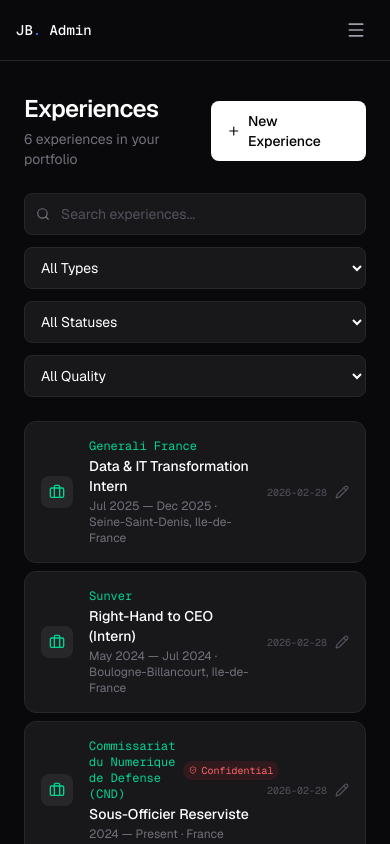
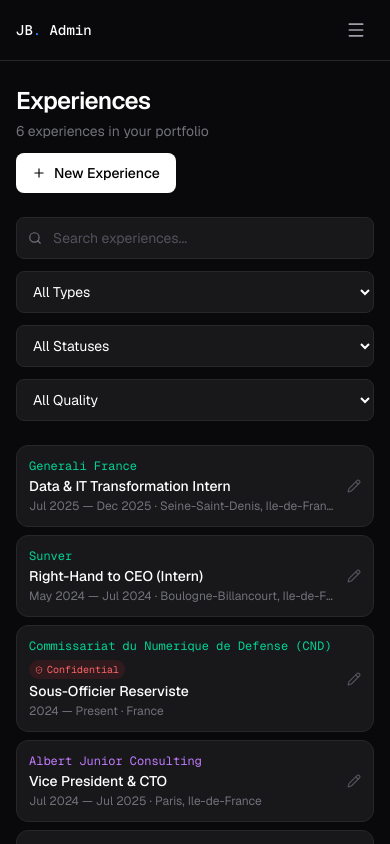
Before and after one commit to jbouniol/portfolio, a Next.js app: page /admin/experiences in a window 390 px wide. Shown: the top 844 px of the page. Built offline with nearby package versions, Linux system fonts and the light colour scheme.

Commit message:
fix: improve layout and responsiveness for admin shell and lists

```diff
--- a/src/app/admin/_components/AdminShell.tsx
+++ b/src/app/admin/_components/AdminShell.tsx
@@ -39,7 +39,7 @@
   }
 
   return (
-    <div className="min-h-screen bg-[#09090b] text-white">
+    <div className="min-h-screen bg-[#09090b] text-white overflow-x-hidden">
       {/* Mobile header */}
       <div className="md:hidden flex items-center justify-between px-4 py-3 border-b border-zinc-800">
         <span className="font-mono text-sm font-medium">
@@ -53,7 +53,7 @@
         </button>
       </div>
 
-      <div className="flex">
+      <div className="flex min-w-0">
         {/* Sidebar */}
         <aside
           className={`
@@ -141,8 +141,8 @@
         )}
 
         {/* Main */}
-        <main className="flex-1 min-h-screen">
-          <div className="max-w-5xl mx-auto px-6 py-8">{children}</div>
+        <main className="flex-1 min-w-0 min-h-screen">
+          <div className="max-w-5xl mx-auto px-4 sm:px-6 py-6 sm:py-8">{children}</div>
         </main>
       </div>
 
--- a/src/app/admin/experiences/ExperiencesListClient.tsx
+++ b/src/app/admin/experiences/ExperiencesListClient.tsx
@@ -122,7 +122,7 @@
 
   return (
     <div>
-      <div className="flex items-center justify-between mb-6">
+      <div className="flex flex-col sm:flex-row sm:items-center justify-between gap-3 mb-6">
         <div>
           <h1 className="text-2xl font-semibold tracking-tight">Experiences</h1>
           <p className="text-zinc-500 text-sm mt-1">
@@ -131,7 +131,7 @@
         </div>
         <Link
           href="/admin/experiences/new"
-          className="flex items-center gap-2 px-4 py-2.5 bg-white text-black text-sm font-medium rounded-lg hover:bg-zinc-200 transition-all"
+          className="flex items-center gap-2 px-4 py-2.5 bg-white text-black text-sm font-medium rounded-lg hover:bg-zinc-200 transition-all self-start sm:self-auto shrink-0"
         >
           <Plus size={14} />
           New Experience
@@ -168,9 +168,9 @@
           <Link
             key={exp.slug}
             href={`/admin/experiences/${exp.slug}`}
-            className="group flex items-center gap-4 p-4 bg-zinc-900 border border-zinc-800 rounded-xl hover:border-zinc-700 transition-all"
+            className="group flex items-center gap-3 sm:gap-4 p-3 sm:p-4 bg-zinc-900 border border-zinc-800 rounded-xl hover:border-zinc-700 transition-all"
           >
-            <div className="p-2 bg-zinc-800 rounded-lg shrink-0">
+            <div className="p-2 bg-zinc-800 rounded-lg shrink-0 hidden sm:block">
               {exp.type === "work" ? (
                 <Briefcase size={16} className="text-emerald-400" />
               ) : (
@@ -178,7 +178,7 @@
               )}
             </div>
             <div className="flex-1 min-w-0">
-              <div className="flex items-center gap-2">
+              <div className="flex items-center gap-1.5 sm:gap-2 flex-wrap">
                 <span className={`text-xs font-mono ${exp.type === "work" ? "text-emerald-400" : "text-purple-400"}`}>
                   {exp.company}
                 </span>
@@ -193,13 +193,13 @@
                   </span>
                 )}
               </div>
-              <p className="text-sm font-medium mt-0.5">{exp.role}</p>
-              <p className="text-xs text-zinc-500 mt-0.5">
+              <p className="text-sm font-medium mt-0.5 truncate">{exp.role}</p>
+              <p className="text-xs text-zinc-500 mt-0.5 truncate">
                 {exp.period} · {exp.location}
               </p>
             </div>
             <div className="flex items-center gap-2 shrink-0">
-              <span className="text-[10px] font-mono text-zinc-600">
+              <span className="text-[10px] font-mono text-zinc-600 hidden sm:inline">
                 {exp.updatedAt}
               </span>
               <Pencil
--- a/src/app/admin/projects/ProjectsListClient.tsx
+++ b/src/app/admin/projects/ProjectsListClient.tsx
@@ -136,7 +136,7 @@
 
   return (
     <div>
-      <div className="flex items-center justify-between mb-6">
+      <div className="flex flex-col sm:flex-row sm:items-center justify-between gap-3 mb-6">
         <div>
           <h1 className="text-2xl font-semibold tracking-tight">Projects</h1>
           <p className="text-zinc-500 text-sm mt-1">
@@ -145,7 +145,7 @@
         </div>
         <Link
           href="/admin/projects/new"
-          className="flex items-center gap-2 px-4 py-2.5 bg-white text-black text-sm font-medium rounded-lg hover:bg-zinc-200 transition-all"
+          className="flex items-center gap-2 px-4 py-2.5 bg-white text-black text-sm font-medium rounded-lg hover:bg-zinc-200 transition-all self-start sm:self-auto shrink-0"
         >
           <Plus size={14} />
           New Project
@@ -182,15 +182,15 @@
           <Link
             key={project.slug}
             href={`/admin/projects/${project.slug}`}
-            className="group flex items-center gap-4 p-4 bg-zinc-900 border border-zinc-800 rounded-xl hover:border-zinc-700 transition-all"
+            className="group flex items-center gap-3 sm:gap-4 p-3 sm:p-4 bg-zinc-900 border border-zinc-800 rounded-xl hover:border-zinc-700 transition-all"
           >
             <div className="flex-1 min-w-0">
-              <div className="flex items-center gap-2 flex-wrap">
+              <div className="flex items-center gap-1.5 sm:gap-2 flex-wrap">
                 <span className="font-mono text-xs text-blue-400">
                   {project.company}
                 </span>
-                <span className="text-zinc-700">·</span>
-                <span className="text-xs text-zinc-500">
+                <span className="text-zinc-700 hidden sm:inline">·</span>
+                <span className="text-xs text-zinc-500 hidden sm:inline">
                   {CATEGORY_LABELS[project.category]}
                 </span>
                 {project.badge === "Winner" && (
@@ -227,7 +227,7 @@
               </p>
             </div>
             <div className="flex items-center gap-2 shrink-0">
-              <span className="text-[10px] font-mono text-zinc-600">
+              <span className="text-[10px] font-mono text-zinc-600 hidden sm:inline">
                 {project.updatedAt}
               </span>
               <Pencil
```
